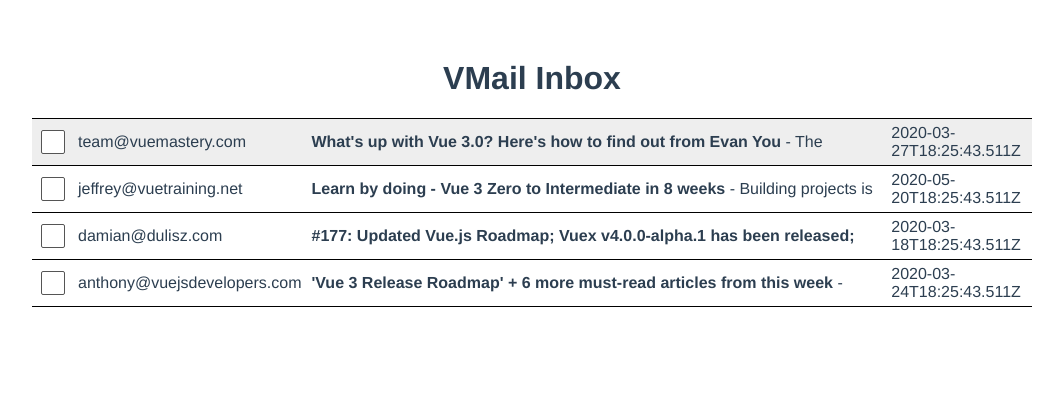
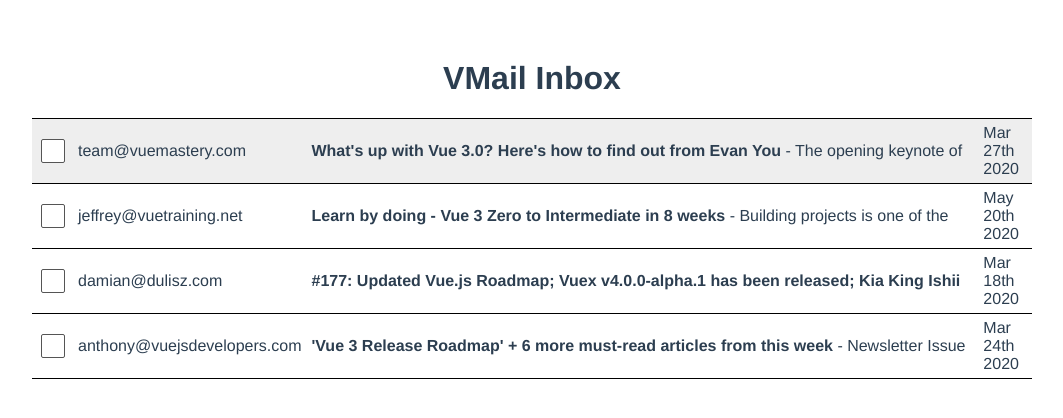
Before and after one commit to pyterDiaconescu/advanced_build_gmail_clone_with_vue3, a Vue app: page / in a window 1280 px wide. Shown: the top 418 px of the page, without its empty margins (108-1171 px from the left). Built offline with nearby package versions, Linux system fonts and the light colour scheme.

Commit message:
2.4. Building the Inbox
Format dates to look better

```diff
--- a/src/App.vue
+++ b/src/App.vue
@@ -14,18 +14,20 @@
         <td>
           <p><strong>{{ email.subject}}</strong> - {{ email.body }}</p>
         </td>
-        <td>{{ email.sentAt }}</td>
+        <td>{{ format(new Date(email.sentAt), 'MMM do yyyy') }}</td>
       </tr>
     </tbody>
   </table>
 </template>
 
 <script>
+import { format } from 'date-fns'
 
 export default {
   name: 'App',
   data(){
     return {
+      format,
       "emails": [
         {
           "id": 1,
```
